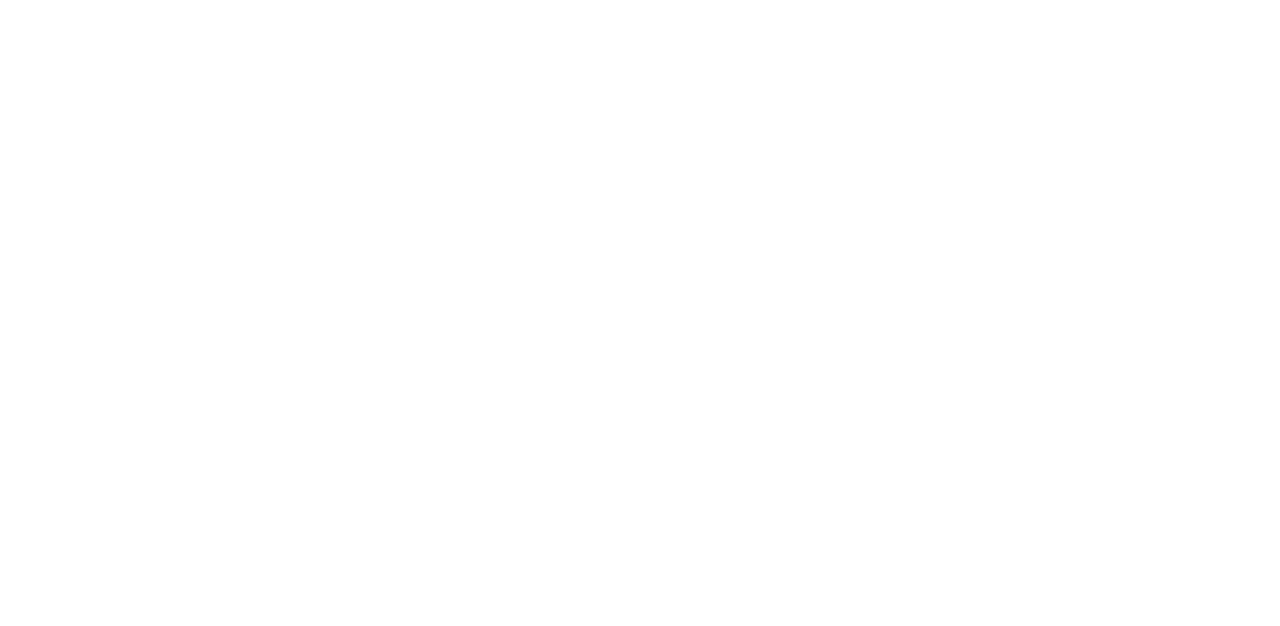
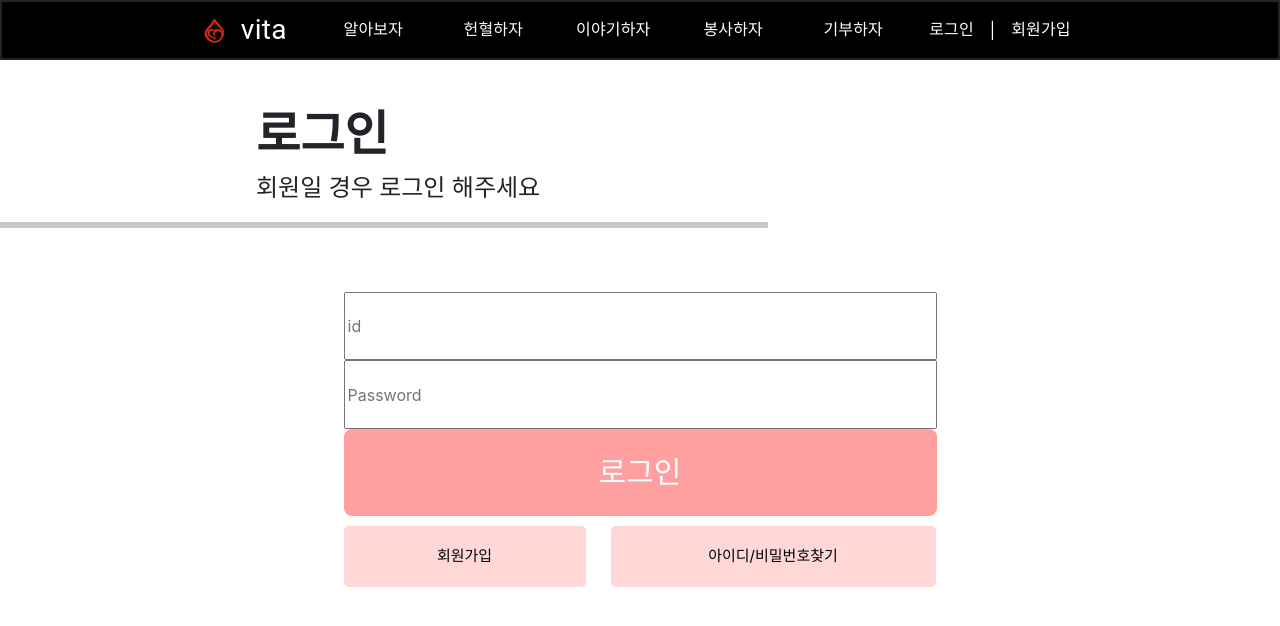
Before and after one commit to BC-VITA/VITA-FRONT, a React (Create React App) app in the folder vita/: page /Login in a window 1280 px wide. Before the commit this address had no page. Shown: the top 626 px of the page. Built offline with nearby package versions, Linux system fonts and the light colour scheme; the HTML template or start-up script is replaced by a standard one.

Commit message:
로그인페이지 임시완성

```diff
--- a/vita/package.json
+++ b/vita/package.json
@@ -16,12 +16,14 @@
     "@testing-library/react": "^13.4.0",
     "@testing-library/user-event": "^13.5.0",
     "axios": "^1.2.2",
+    "bootstrap": "^5.2.3",
     "formik": "^2.2.9",
     "http-proxy-middleware": "^2.0.6",
     "jwt-decode": "^3.1.2",
     "momment": "^0.0.1",
     "node-sass": "^8.0.0",
     "react": "^18.2.0",
+    "react-bootstrap": "^2.7.0",
     "react-dom": "^18.2.0",
     "react-redux": "^8.0.5",
     "react-router-dom": "^6.6.2",
--- a/vita/src/App.js
+++ b/vita/src/App.js
@@ -2,15 +2,20 @@
 import { BrowserRouter, Routes, Route } from 'react-router-dom';
 import Home from './pages/Home';
 import BloodDonation from './pages/BloodDonation';
+import Login from './pages/Login';
+import Nav from './components/Nav';
 
 function App() {
   return (
     <BrowserRouter>
+    <Nav />
       <Routes>
         <Route path="/" element={<Home />}></Route>
+        <Route path="/Login" element={<Login/>}></Route>
         <Route path="/BloodDonation" element={<BloodDonation />}></Route>
       </Routes>
     </BrowserRouter>
+
   );
 }
 
--- a/vita/src/components/Header.jsx
+++ /dev/null
@@ -1,33 +0,0 @@
-import React from "react";
-import {Link} from 'react-router-dom'
-
-const Header = () => {
-  return (
-      <nav class="navbar navbar-expand-sm bg-dark navbar-dark">
-        <div class="container-fluid">
-        <Link class="navbar-brand" href="/home">헌혈하러 갈래?</Link>
-        <button class="navbar-toggler" type="button" data-bs-toggle="collapse" data-bs-target="#collapsibleNavbar">
-          <span class="navbar-toggler-icon"></span>
-        </button>
-        <div class="collapse navbar-collapse" id="collapsibleNavbar">
-          <ul class="navbar-nav">
-            <li class="nav-item">
-              <Link class="nav-link" href="/know">알아보자</Link>
-            </li>
-            <li class="nav-item">
-              <Link class="nav-link" href="/blood">헌혈하자</Link>
-            </li>
-            <li class="nav-item">
-              <Link class="nav-link" href="/talk">이야기하자</Link>
-            </li>
-            <li class="nav-item">
-              <Link class="nav-link" href="/help">봉사</Link>
-            </li>
-        </ul>
-      </div>
-      </div>
-  </nav>
-  );
-};
-
-export default Header
--- a/vita/src/components/Nav.css
+++ /dev/null
@@ -1,23 +0,0 @@
-nav {
-    position: fixed;
-    bottom: 100;
-    width: 100%;
-    height: 60px;
-    display: flex;
-    border: solid 2px;
-    background-color: black;
-  }
-
-  nav > div {
-    width: 100%;
-    display: flex;
-    justify-content: center;
-    align-items: center;
-    color : white;
-    text-decoration-line: none;
-  }
-  img {
-    width: 20px;
-    height: 20px;
-    object-fit: cover;
-  }
--- a/vita/src/components/Nav.jsx
+++ b/vita/src/components/Nav.jsx
@@ -1,52 +1,98 @@
 import React from "react";
 import { Link } from "react-router-dom";
 import MenuItem from '@mui/material/MenuItem';
-import '../components/Nav.css'
 import styled from 'styled-components';
 import icon from './icon.png'
 
 const Nav = () => {
   return (
-    <nav>
-      <div>
-        <img src={icon} class name="main-icon" alt="logo"/>
+    <Stylednav>
+      <Styleddiv1>
+        <Styledimg src={icon} class name="main-icon" alt="logo" />
         <Link to="first" style={{ textDecoration: 'none', color:"white"}}>
-          <MenuItem style={{ paddingLeft: 13 }}>헌혈하러 갈래?</MenuItem>
+          <MenuItem style={{fontSize:'28px',marginLeft:'0.5%' }}>vita</MenuItem>
         </Link>
-      </div>
-      <div>
+      </Styleddiv1>
+      <Styleddiv>
         <Link to="first" style={{ textDecoration: 'none', color:"white" }}>
-          <MenuItem style={{ paddingLeft: 13 }}>알아보자</MenuItem>
+          <MenuItem>알아보자</MenuItem>
         </Link>
-      </div>
-      <div>
+      </Styleddiv>
+      <Styleddiv>
         <Link to="first" style={{ textDecoration: 'none', color:"white" }}>
-          <MenuItem style={{ paddingLeft: 13 }}>헌혈하자</MenuItem>
+          <MenuItem>헌혈하자</MenuItem>
         </Link>
-      </div>
-      <div>
+      </Styleddiv>
+      <Styleddiv>
         <Link to="first" style={{ textDecoration: 'none', color:"white" }}>
-          <MenuItem style={{ paddingLeft: 13 }}>이야기하자</MenuItem>
+          <MenuItem>이야기하자</MenuItem>
         </Link>
-      </div>
-      <div>
+      </Styleddiv>
+      <Styleddiv>
         <Link to="first" style={{ textDecoration: 'none', color:"white" }}>
-          <MenuItem style={{ paddingLeft: 13 }}>봉사하자</MenuItem>
+          <MenuItem>봉사하자</MenuItem>
         </Link>
-      </div>
-      <div>
+      </Styleddiv>
+      <Styleddiv>
         <Link Link to="first" style={{ textDecoration: 'none', color:"white" }}>
-          <MenuItem style={{ paddingLeft: 13 }}>기부하자</MenuItem>
+          <MenuItem>기부하자</MenuItem>
         </Link>
-      </div>
-      <NavigationStyledstate>
-          <div>로그인</div>
-          <div>/</div>
-          <div>회원가입</div>
-      </NavigationStyledstate>
-    </nav>
+      </Styleddiv>
+      <Styledstate>
+        <Link Link to="Login" style={{ textDecoration: 'none', color:"white" }}>
+          <MenuItem>로그인</MenuItem>
+        </Link>
+        <div>|</div>
+        <Link Link to="first" style={{ textDecoration: 'none', color:"white" }}>
+          <MenuItem>회원가입</MenuItem>
+        </Link>
+      </Styledstate>
+    </Stylednav>
   );
 };
-const NavigationStyledstate = styled.div`
+const Styledstate = styled.div`
+  flex-direction: row;
+  width: 100%;
+  display: flex;
+  justify-content: center;
+  align-items: center;
+  color : white;
+  text-decoration-line: none;
+  margin-right:15%;
 `;
+const Stylednav = styled.nav`
+  position: static;
+  bottom: 100;
+  width: 100%;
+  height: 60px;
+  display: flex;
+  border: solid 2px;
+  background-color: black;
+  padding: auto;
+  margin:auto;
+`;
+const Styleddiv = styled.div`
+  width: 100%;
+  display: flex;
+  justify-content: center;
+  align-items: center;
+  color : white;
+  text-decoration-line: none;
+`;
+const Styleddiv1 = styled.div`
+  width: 100%;
+  display: flex;
+  justify-content: center;
+  align-items: center;
+  color : white;
+  text-decoration-line: none;
+  margin-left:15%;
+  font-size: 3rem;
+`;
+const Styledimg = styled.img`
+  width: 20px;
+  height: 25px;
+  object-fit: cover;
+`;
+
 export default Nav;
--- a/vita/src/pages/BloodDonation.js
+++ b/vita/src/pages/BloodDonation.js
@@ -1,12 +1,10 @@
-import Header from '../components/Header';
-import Nav from '../components/Nav';
 // import SubBar from './components/SubBar';
 // import tyled from 'styled-components';
 
 const BloodDonation = () => {
   return (
     <div>
-      <Nav />
+      <h3>안녕하세요</h3>
     </div>
   );
 };
--- /dev/null
+++ b/vita/src/pages/Login.js
@@ -0,0 +1,154 @@
+import React, { useState } from 'react';
+import { useNavigate } from 'react-router-dom';
+import styled from "styled-components";
+
+
+function LogIn() {
+  const [id, setId] = useState('');
+  const [password, setPassword] = useState('');
+  const [error, setError] = useState(null);
+  const [disabled, setDisabled] = useState(false);
+
+  const handleChangeId = ({ target: { value } }) => setId(value);
+  const handleChangePassword = ({ target: { value } }) => setPassword(value);
+
+  const navigate = useNavigate();
+
+  const handleSubmit = async (event) => {
+    setDisabled(true);
+    event.preventDefault();
+    await new Promise((r) => setTimeout(r, 1000));
+
+    //back으로 정보 post함
+    fetch('http://localhost:8003/join', {
+      method: 'post',
+      body: JSON.stringify({
+        id: 'userID',
+        password: 'userPW',
+      }),
+    })
+      //보낸거를 문자열 받아 다시 json(객체)으로 변환하여 비교
+      .then((res) => res.json())
+      //회원가입 성공시 실행
+      .then((res) => {
+        navigate('/');
+      })
+      //회원가입 실패시 실행
+      .catch((err) => {
+        setError(err.message);
+        //에러시 Loading메세지 사라지고
+        //에러메세지만 보이도록 설정
+      });
+    setDisabled(false);
+  };
+  return (
+    <div>
+    <section>
+    <Styleddiv>로그인</Styleddiv>
+    <Styleddiv1>회원일 경우 로그인 해주세요</Styleddiv1>
+    <hr style={{width:'60%',size:'10',borderWidth:'2px',border:'solid'}}></hr>
+    </section>
+    <section style={{position:'static',display:'flex', justifyContent:'center', alignItems:'center',height:'50vh'}}>
+      <div>
+      <form onSubmit={handleSubmit} >
+        <Styledinput
+          type="id"
+          placeholder="id"
+          name="id"
+          value={id}
+          onChange={handleChangeId}
+        />
+        <br />
+        <Styledinput
+          type="password"
+          placeholder="Password"
+          name="password"
+          value={password}
+          onChange={handleChangePassword}
+        />
+        <br />
+        <StyledButton1 type="submit" disabled={disabled}>
+          로그인
+        </StyledButton1>
+        <br />
+        <StyledButton2 type="submit" disabled={disabled}>
+          회원가입
+        </StyledButton2>
+        <StyledButton3 type="submit" disabled={disabled}>
+          아이디/비밀번호찾기
+        </StyledButton3>
+        <div className="home">{error && <div>{error}</div>}</div>
+      </form>
+      </div>
+    </section>
+    </div>
+  );
+};
+const Styleddiv = styled.div`
+  position:static;
+  display:flex;
+  justify-Content:center;
+  align-items: flex-start;
+  flex-direction: column;
+  font-size: 48px;
+  font-weight: 700;
+  margin-top:3%;
+  margin-left: 20%;
+`;
+const Styleddiv1 = styled.div`
+  position:static;
+  display:flex;
+  justify-Content:center;
+  align-items: flex-start;
+  flex-direction: column;
+  font-size: 24px;
+  font-weight: 500;
+  margin-left: 20%;
+`;
+const Styledinput = styled.input`
+  width: 593px;
+  height: 68.51px;
+  left: 567px;
+  top: 351.7px;
+`;
+const StyledButton1 = styled.button`
+  background-color: #FF9F9F;
+  color: white;
+  border-radius: 8px;
+  font-size: 30px;
+  border: none;
+  cursor: pointer;
+  margin-bottom: 10px;
+  width: 593px;
+  height: 87px;
+  left: 567px;
+  top: 541px;
+`;
+const StyledButton2 = styled.button`
+  background-color: #FFD7D7;
+  color: black;
+  font-size: 15px;
+  border: none;
+  cursor: pointer;
+  border-radius: 5px;
+  margin-bottom: 10px;
+  margin-right:25px;
+  width: 242px;
+  height: 61px;
+  left: 567px;
+  top: 640px;
+`;
+const StyledButton3 = styled.button`
+  background-color: #FFD7D7;
+  color: black;
+  font-size: 15px;
+  border: none;
+  cursor: pointer;
+  border-radius: 5px;
+  margin-bottom: 10px;
+  width: 325px;
+  height: 61px;
+  left: 835px;
+  top: 640px;
+`;
+export default LogIn;
```
Also changed, not shown: vita/src/components/navbar.jsx (deleted, +0 -91 lines), 2 other files (tests, documents, lock files or other folders).
